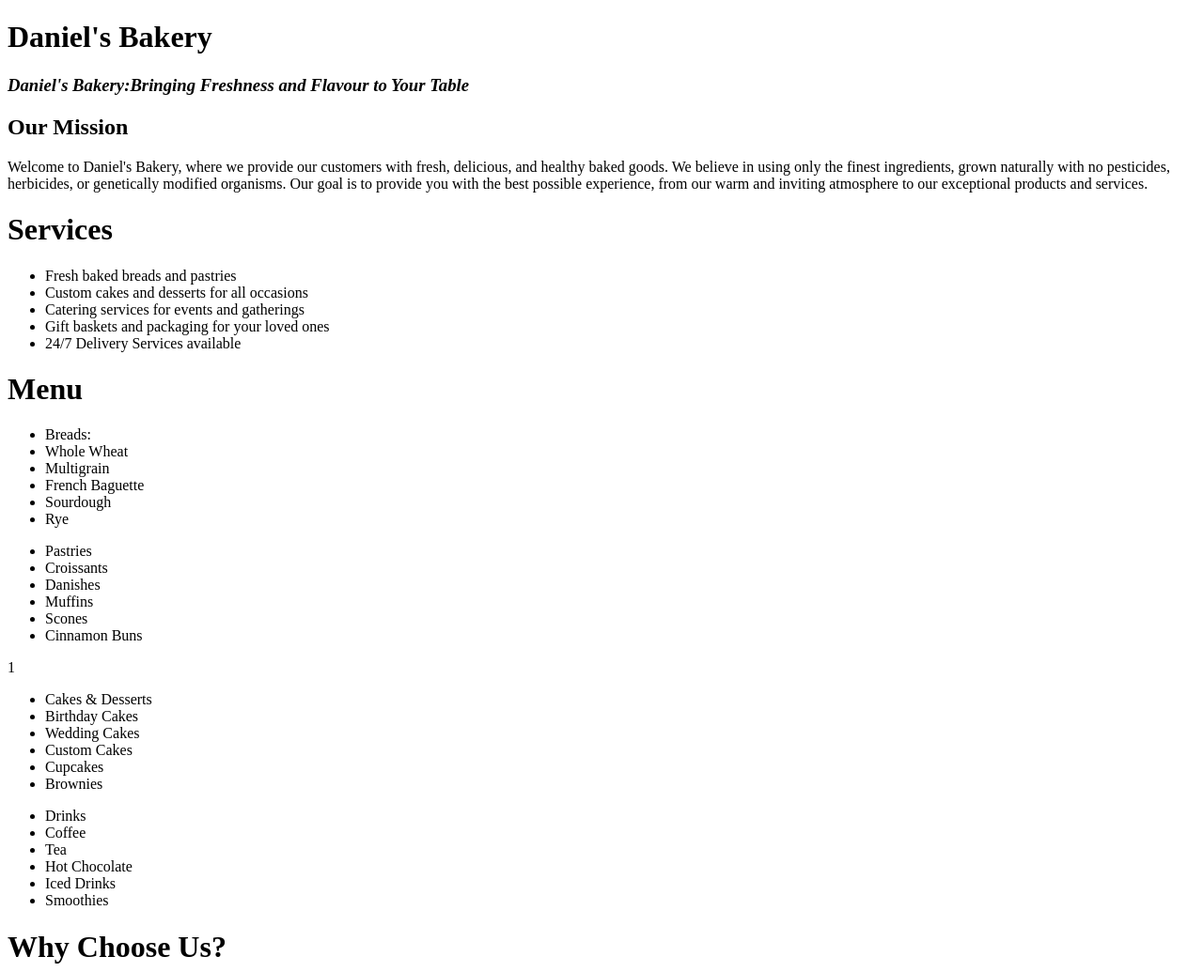
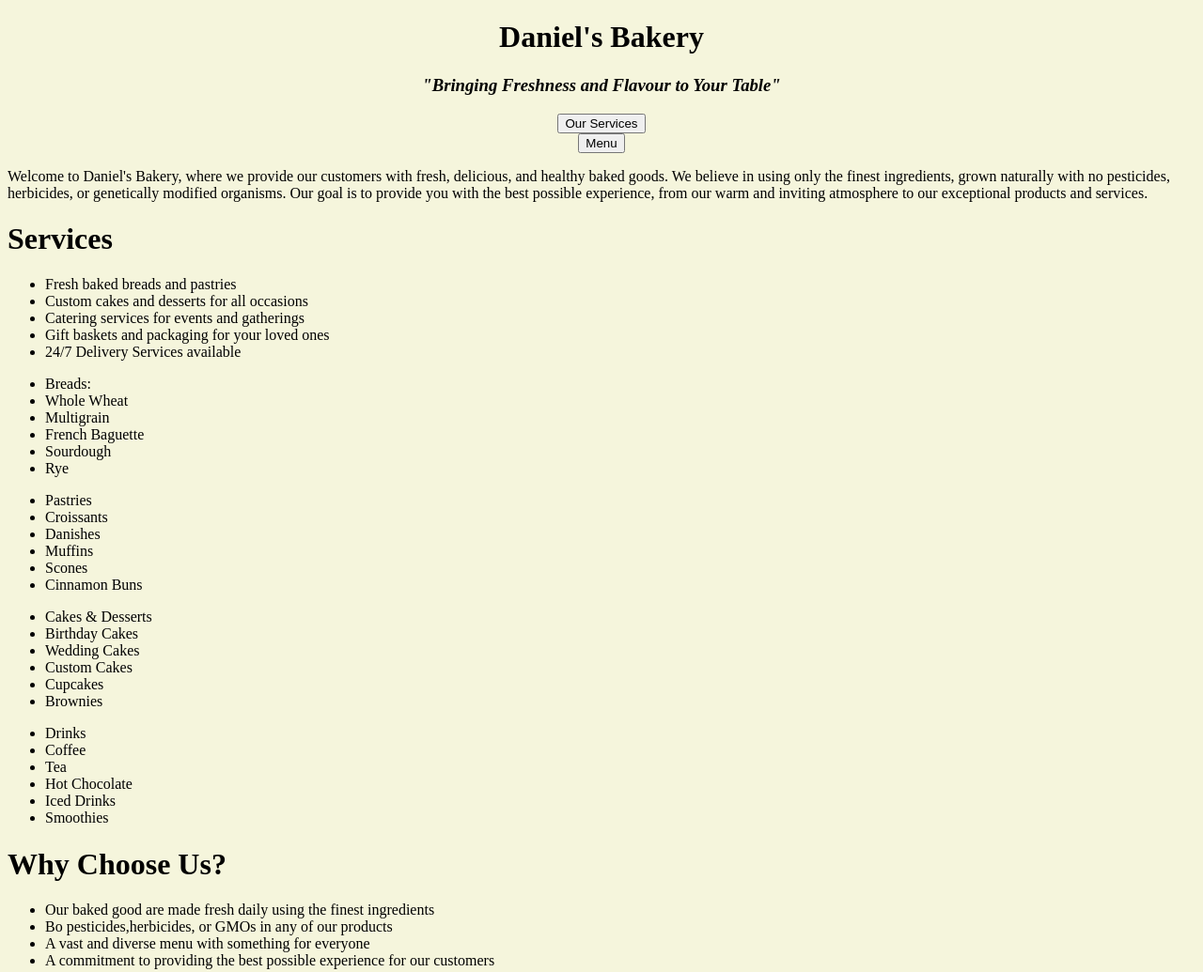
Before and after one commit to dranixv12/Computer-Technology-Skills, a plain HTML site: page Web Assignment 1/index.html in a window 1280 px wide. Shown: the top 1035 px of the page at 94% size. Drawn offline with Linux system fonts and the light colour scheme.

Commit message:
tinkered around

```diff
--- a/Web Assignment 1/index.html
+++ b/Web Assignment 1/index.html
@@ -9,9 +9,11 @@
         <link rel="stylesheet" href="style.css">
     </head>
     <body>
-        <h1>Daniel's Bakery</h1>
-        <h3><em>Daniel's Bakery:Bringing Freshness and Flavour to Your Table</em></h3>
-        <h2>Our Mission</h4>
+        <h1 id="main1">Daniel's Bakery</h1>
+        <h3 id="em"><em> "Bringing Freshness and Flavour to Your Table"</em></h3>
+      <center> <button id="btn1">Our Services</button></center>
+    <center><button id="2">Menu</button></body></center>
+
         <p>Welcome to Daniel's Bakery, where we provide our customers with fresh, delicious, and healthy baked goods. We believe in using only the finest ingredients, grown naturally with no pesticides, herbicides, or genetically modified organisms. Our goal is to provide you with the best possible experience, from our warm and inviting atmosphere to our exceptional products and services.</p>
         <h1>Services</h1>
         <ul>
@@ -22,7 +24,7 @@
         <li>24/7 Delivery Services available</li>
         </ul>
 
-        <h1>Menu</h1>
+
         <ul>
      <li id="nobullet">Breads:</li>
         <li>Whole Wheat</li>
@@ -40,7 +42,7 @@
 <li>Scones</li>
 <li>Cinnamon Buns</li>
 </ul>
-1
+
 
 
 <ul>
--- a/Web Assignment 1/main.js
+++ b/Web Assignment 1/main.js
@@ -0,0 +1 @@
+//remove
--- a/Web Assignment 1/style.css
+++ b/Web Assignment 1/style.css
@@ -0,0 +1,16 @@
+#main1{
+text-align:center;
+}
+
+body{
+background-color:#F5F5DC;
+}
+
+#em{
+text-align:center;
+}
+
+#btn1{
+
+
+  }
```
